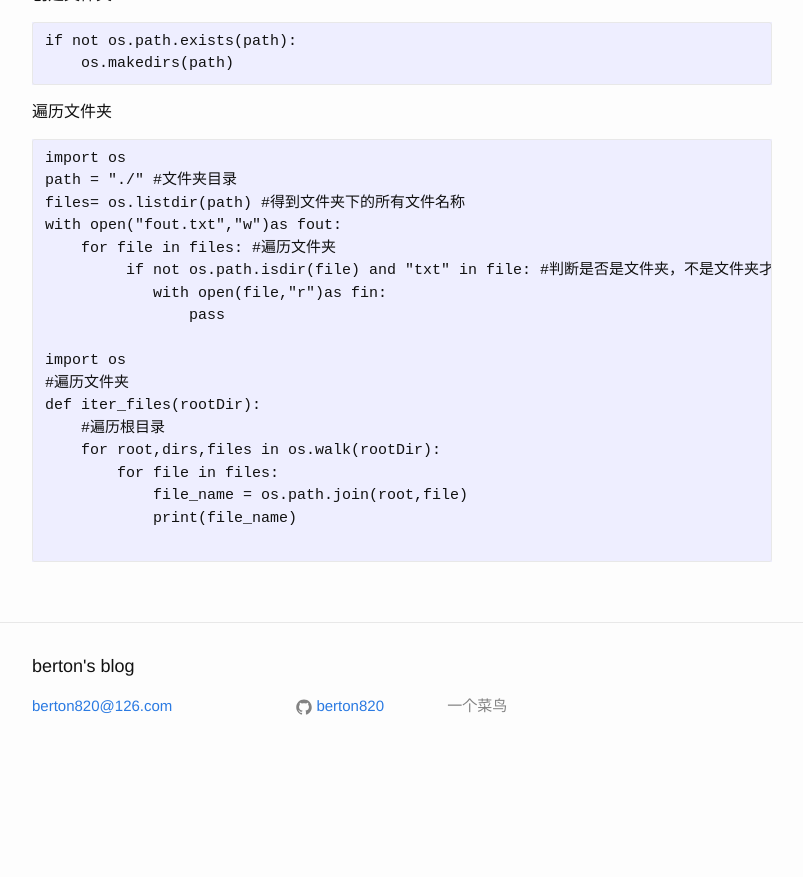
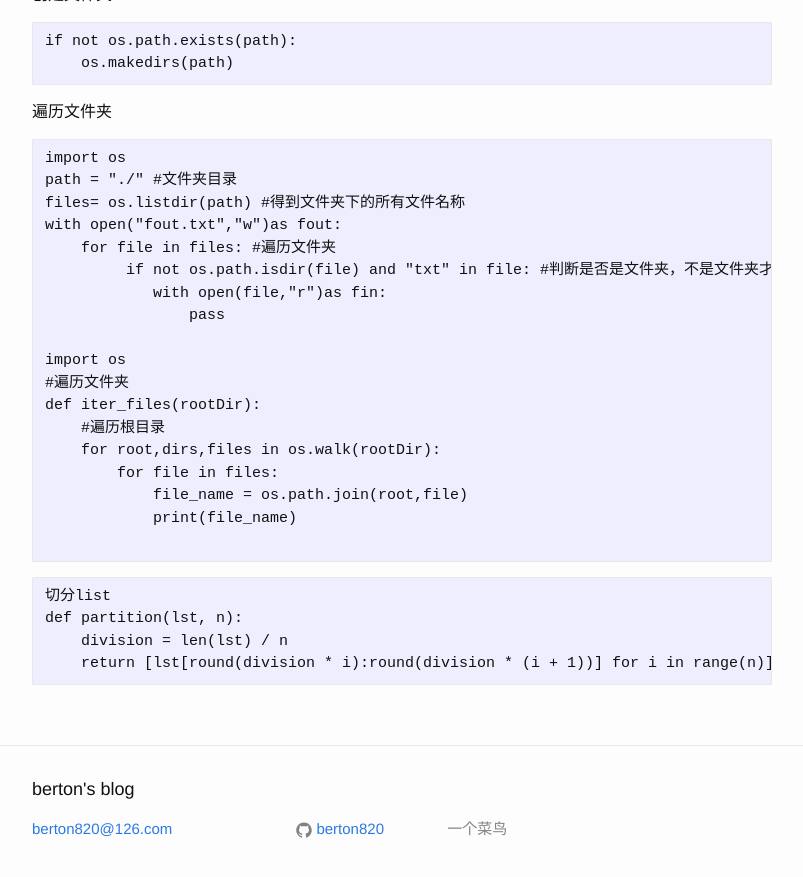
Before and after one commit to berton820/berton820.github.io, a Jekyll site: the page built from _posts/2019-6-30-data_process.markdown, in a window 1280 px wide and 900 px high, scrolled down 2364 px. Shown: the top 877 px of the window, without its empty margins (238-1041 px from the left). Built offline with Jekyll 4.4.1, drawn with Linux system fonts in a browser that asks for light colours; before the commit the page ends 3141 px from its top, so only the background shows below that.

Commit message:
2019年10月29日 星期二 14时33分19秒 CST

````diff
--- a/_posts/2019-6-30-data_process.markdown
+++ b/_posts/2019-6-30-data_process.markdown
@@ -131,3 +131,10 @@ def iter_files(rootDir):
             print(file_name)
 
 ```
+
+```
+切分list
+def partition(lst, n):
+    division = len(lst) / n
+    return [lst[round(division * i):round(division * (i + 1))] for i in range(n)]
+```
````
